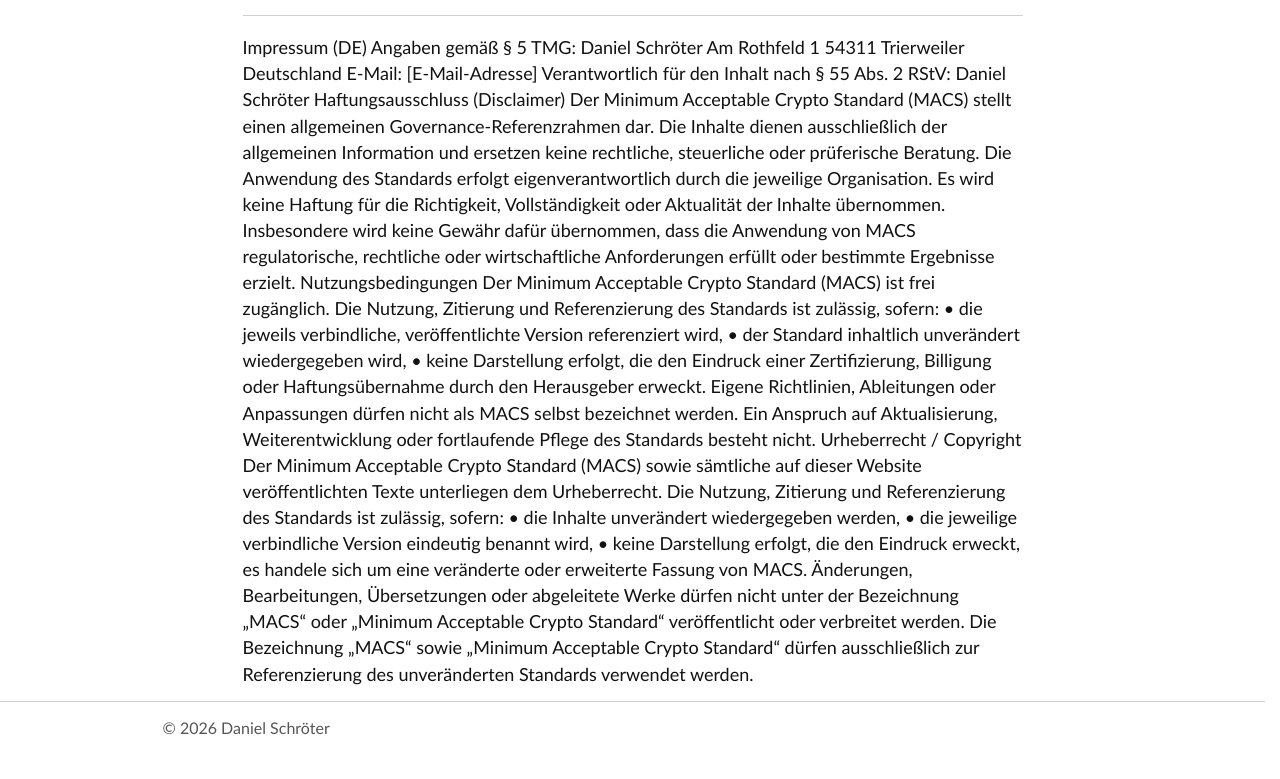
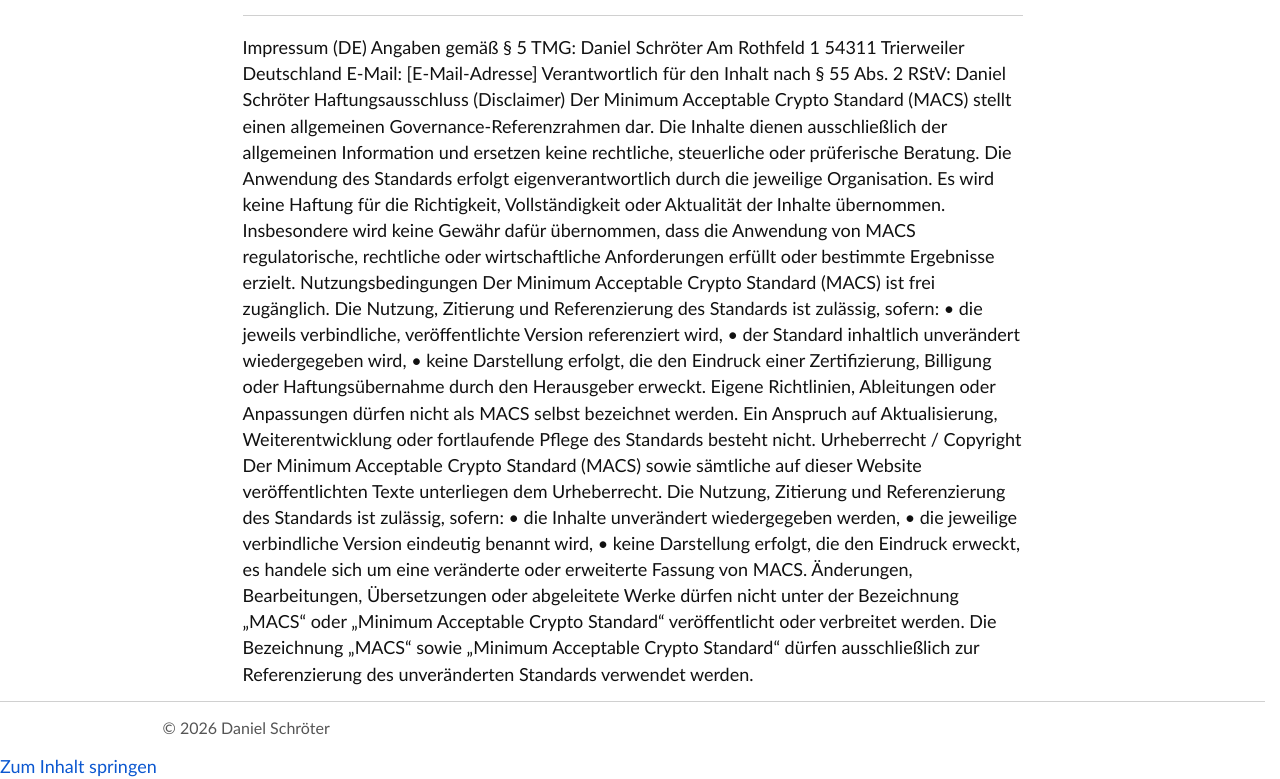
Before and after one commit to dschrote/macs-site, a plain HTML site: page de/legal.html in a window 1280 px wide. Shown: the part 149-928 px from the top of the page. Before the commit the page ends 902 px from the top, so only its background shows below. Drawn offline with Linux system fonts and the light colour scheme.

Commit message:
Update legal.html

```diff
--- a/de/legal.html
+++ b/de/legal.html
@@ -71,4 +71,6 @@ Die Bezeichnung „MACS“ sowie „Minimum Acceptable Crypto Standard“ dürfe
     <div class="container">© 2026 Daniel Schröter</div>
   </div>
 </body>
+  <a class="skip-link" href="#content">Zum Inhalt springen</a>
+
 </html>
```
